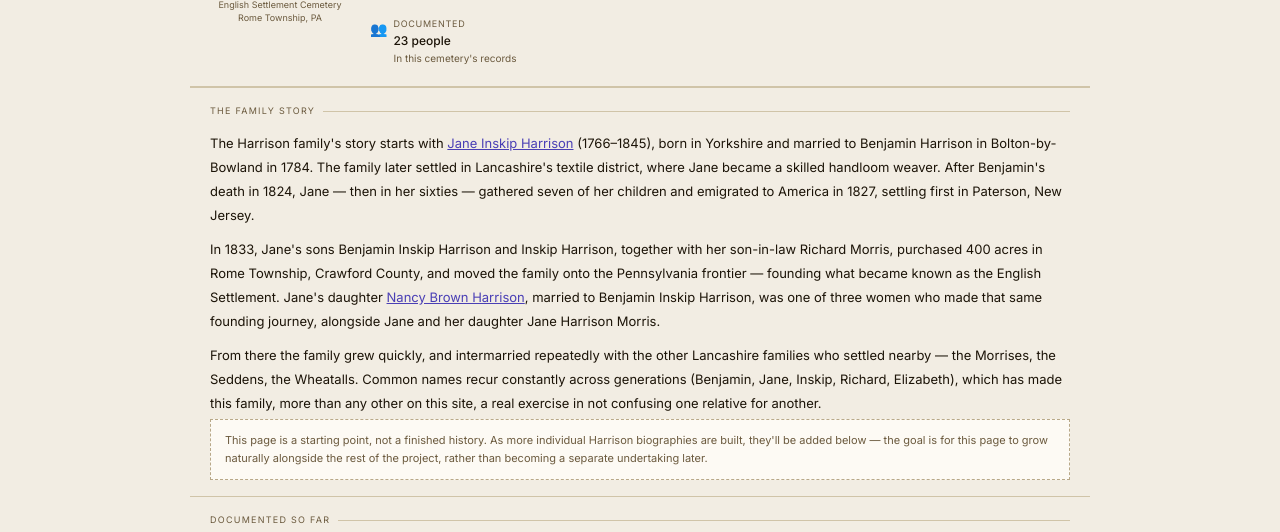
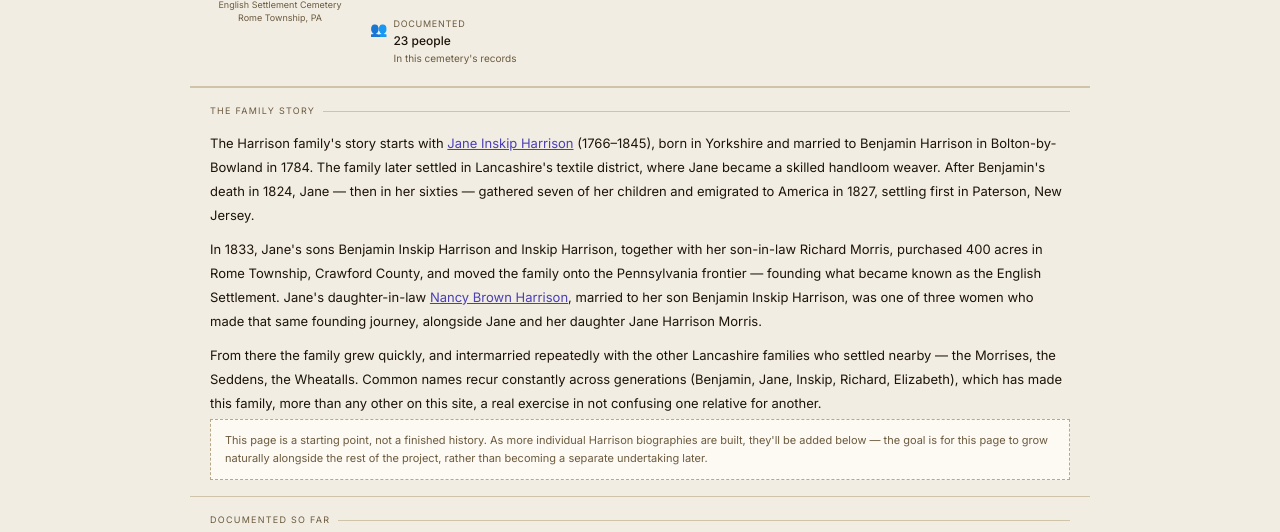
Before and after one commit to scotty8828/english-settlement-cemetery, a plain HTML site: page family/harrison.html in a window 1280 px wide. Shown: the part 268-800 px from the top of the page. Drawn offline with nearby package versions, Linux system fonts and the light colour scheme; a web font is replaced by a local one.

Commit message:
Update harrison.html
fix harrison family file

```diff
--- a/family/harrison.html
+++ b/family/harrison.html
@@ -160,7 +160,7 @@
     <div class="section-label">The family story</div>
     <div class="bio-prose">
       <p>The Harrison family's story starts with <a href="jane-inskip-harrison.html" style="color:var(--fam);">Jane Inskip Harrison</a> (1766–1845), born in Yorkshire and married to Benjamin Harrison in Bolton-by-Bowland in 1784. The family later settled in Lancashire's textile district, where Jane became a skilled handloom weaver. After Benjamin's death in 1824, Jane — then in her sixties — gathered seven of her children and emigrated to America in 1827, settling first in Paterson, New Jersey.</p>
-      <p>In 1833, Jane's sons Benjamin Inskip Harrison and Inskip Harrison, together with her son-in-law Richard Morris, purchased 400 acres in Rome Township, Crawford County, and moved the family onto the Pennsylvania frontier — founding what became known as the English Settlement. Jane's daughter <a href="nancy-brown-harrison.html" style="color:var(--fam);">Nancy Brown Harrison</a>, married to Benjamin Inskip Harrison, was one of three women who made that same founding journey, alongside Jane and her daughter Jane Harrison Morris.</p>
+      <p>In 1833, Jane's sons Benjamin Inskip Harrison and Inskip Harrison, together with her son-in-law Richard Morris, purchased 400 acres in Rome Township, Crawford County, and moved the family onto the Pennsylvania frontier — founding what became known as the English Settlement. Jane's daughter-in-law <a href="nancy-brown-harrison.html" style="color:var(--fam);">Nancy Brown Harrison</a>, married to her son Benjamin Inskip Harrison, was one of three women who made that same founding journey, alongside Jane and her daughter Jane Harrison Morris.</p>
       <p>From there the family grew quickly, and intermarried repeatedly with the other Lancashire families who settled nearby — the Morrises, the Seddens, the Wheatalls. Common names recur constantly across generations (Benjamin, Jane, Inskip, Richard, Elizabeth), which has made this family, more than any other on this site, a real exercise in not confusing one relative for another.</p>
       <div class="growing-note">This page is a starting point, not a finished history. As more individual Harrison biographies are built, they'll be added below — the goal is for this page to grow naturally alongside the rest of the project, rather than becoming a separate undertaking later.</div>
     </div>
```
